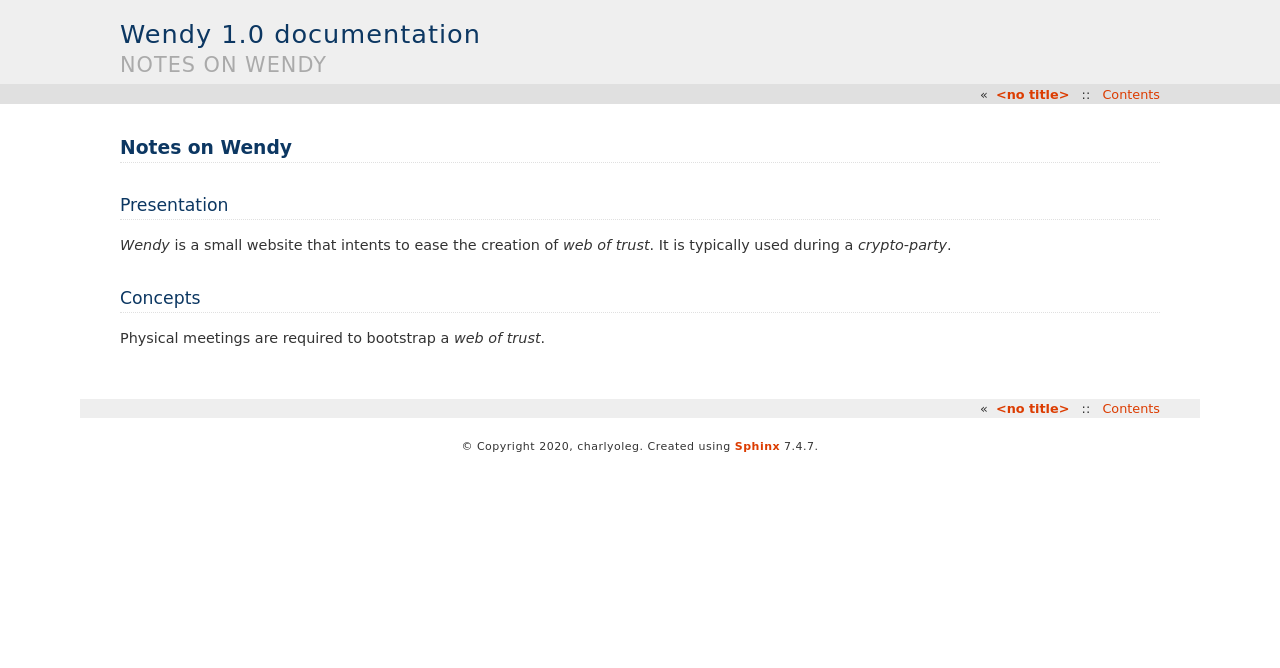
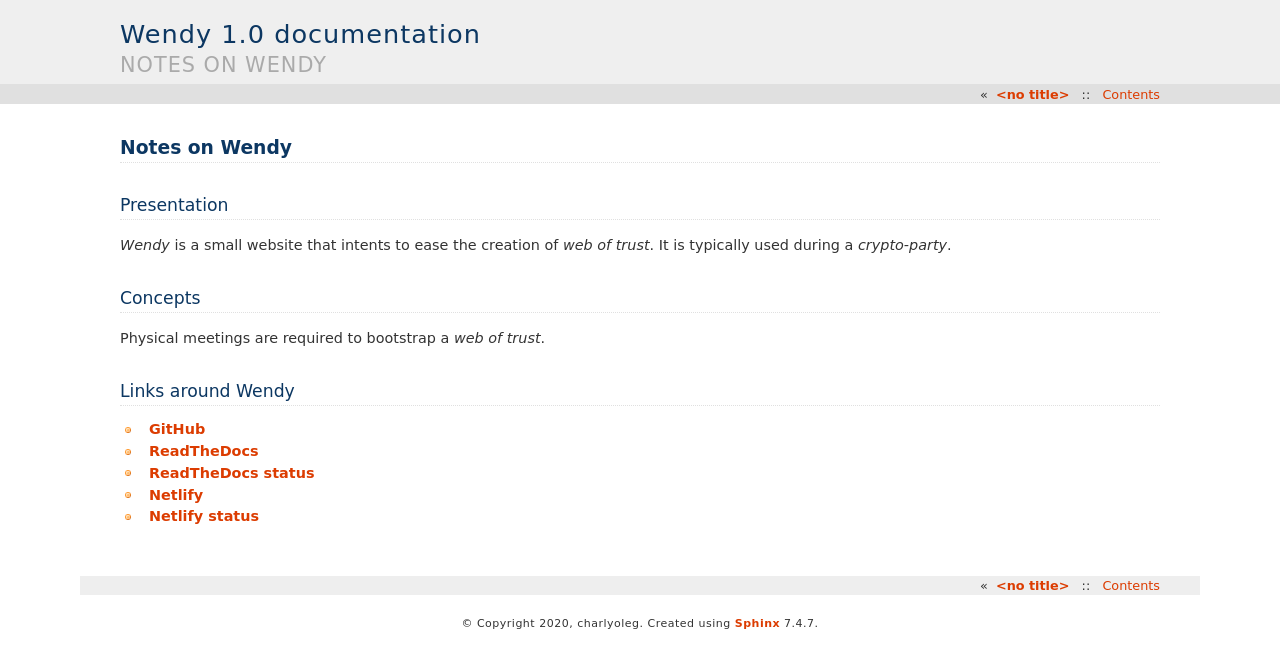
Before and after one commit to charlyoleg/wendy, a Sphinx documentation site: the page built from docs/notes_on_wendy.rst, in a window 1280 px wide. Shown: the top 668 px of the page. Built offline with Sphinx 7.4.7, drawn with Linux system fonts in a browser that asks for light colours.

Commit message:
adding wendy s links

```diff
--- a/docs/notes_on_wendy.rst
+++ b/docs/notes_on_wendy.rst
@@ -13,3 +13,19 @@ Concepts
 ========
 
 Physical meetings are required to bootstrap a *web of trust*.
+
+
+Links around Wendy
+==================
+
+- GitHub_
+- ReadTheDocs_
+- `ReadTheDocs status`_
+- Netlify_
+- `Netlify status`_
+
+.. _GitHub : https://github.com/charlyoleg/wendy
+.. _ReadTheDocs : https://wendy.readthedocs.io/en/latest/
+.. _`ReadTheDocs status` : https://app.netlify.com/sites/infallible-brahmagupta-743a4c/deploys
+.. _Netlify : https://infallible-brahmagupta-743a4c.netlify.com/
+.. _`Netlify status` : https://readthedocs.org/projects/wendy/
```
